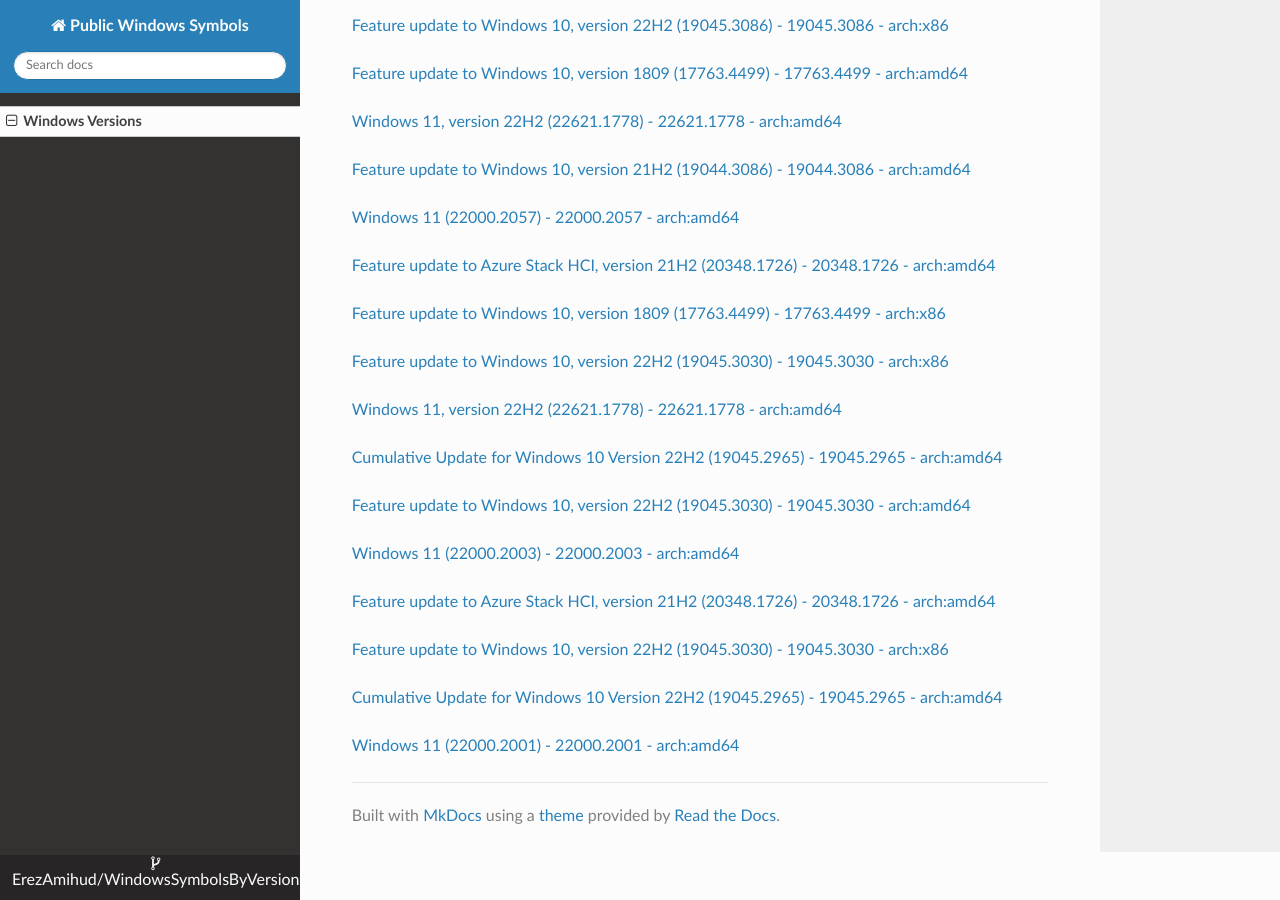
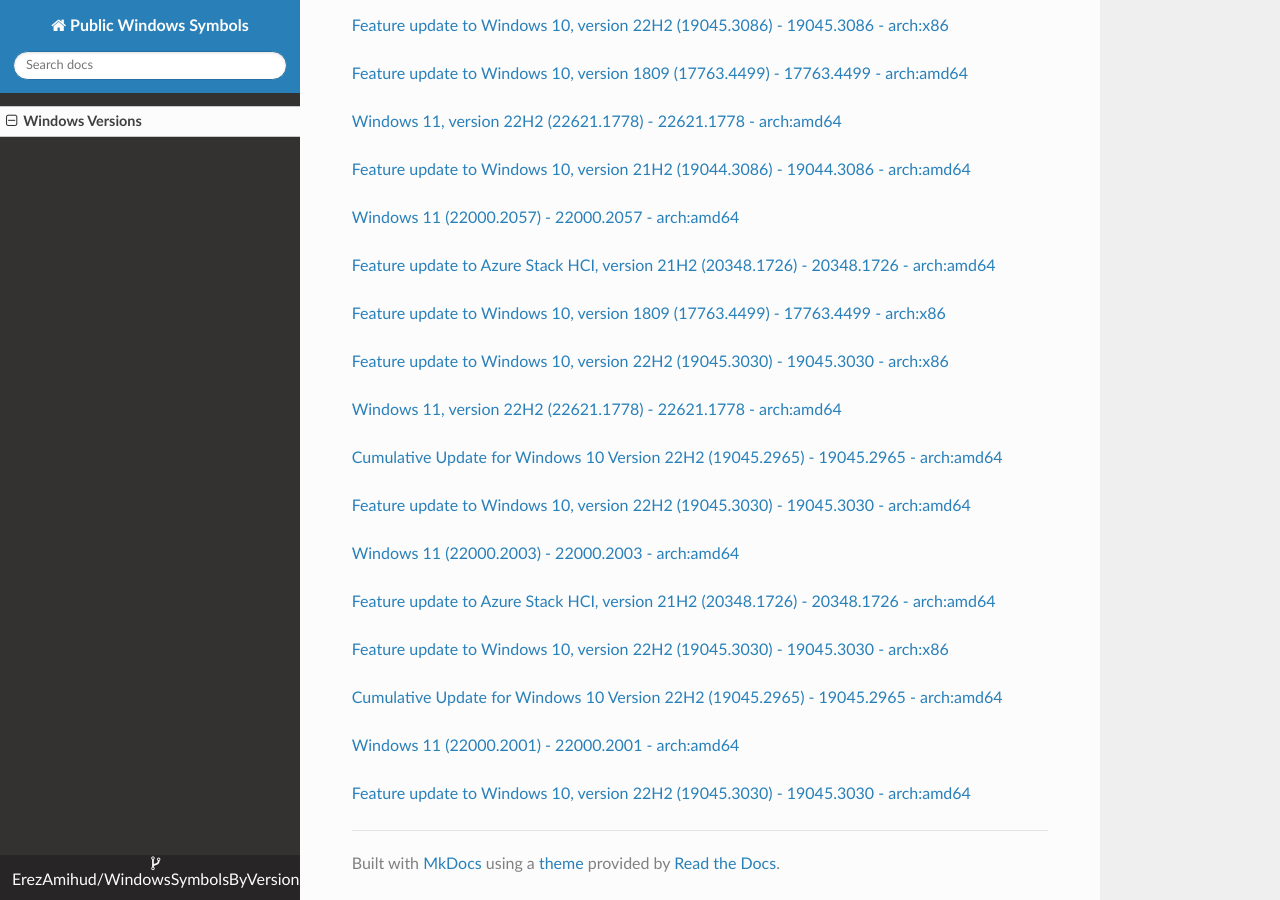
Before and after one commit to ErezAmihud/WindowsSymbolsByVersion, an MkDocs documentation site: the page built from docs/index.md, in a window 1280 px wide and 900 px high, scrolled down 30845 px. Built offline with MkDocs 1.6.1, drawn with Linux system fonts in a browser that asks for light colours; nearby versions of some CDN libraries.

Commit message:
Automated commit, add manifest for dd23bea2-63c0-45c1-b422-833a47aae6a4

```diff
--- a/docs/index.md
+++ b/docs/index.md
@@ -1774,3 +1774,6 @@
 
 
 [Windows 11 (22000.2001) - 22000.2001 - arch:amd64](https://github.com/ErezAmihud/WindowsSymbolsByVersion/blob/main/manifests/96a761d2-db68-4faa-b3e3-2336987a50e8.manifest)
+
+
+[Feature update to Windows 10, version 22H2 (19045.3030) - 19045.3030 - arch:amd64](https://github.com/ErezAmihud/WindowsSymbolsByVersion/blob/main/manifests/dd23bea2-63c0-45c1-b422-833a47aae6a4.manifest)
```
Also changed, not shown: process_builds.json (+1 -1 lines).
